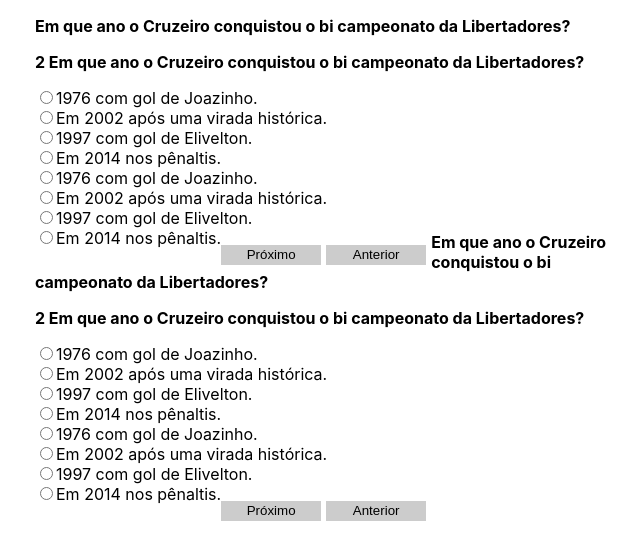
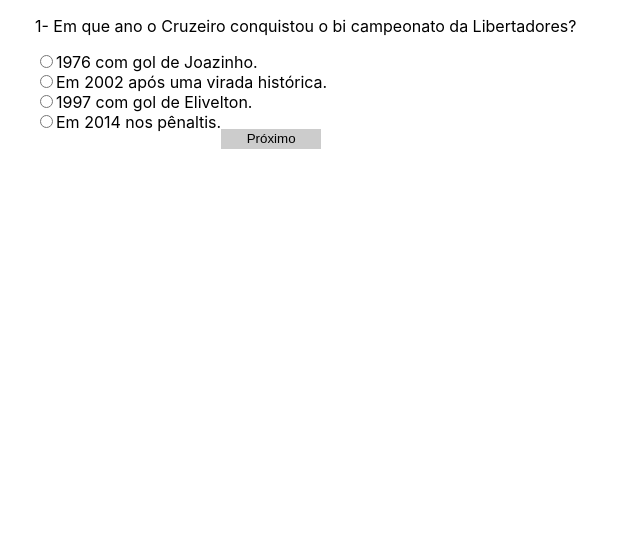
Before and after one commit to afraniocosta/react, a React (Create React App) app: page / in a window 1280 px wide. Shown: the top 560 px of the page, without its empty margins (305-945 px from the left). Built offline with nearby package versions, Linux system fonts and the light colour scheme.

Commit message:
criação do quiz, componente container e children

```diff
--- a/src/Quiz.js
+++ /dev/null
@@ -1,64 +0,0 @@
-import React from 'react'
-import './css/quiz.css'
-import data from './quiz.json'
-
-function Quiz(){
-
-  // const [nameValue, setNameValue] = useState('');
-  // const [ageValue, setAgeValue] = useState('');
-
-  // function handleChange(evt) {
-  //     setNameValue(evt.target.nameValue)
-  // }
-
-  return(
-    <>
-      <div className='container'>
-        <div className='content'>
-          {
-            data.map((item, index) => (
-              <p><strong>{ item.answer}</strong></p>
-            ))
-          }
-          {
-            data.map((item, index) => (
-              <>
-                <label><input type='radio' name="libertadores" value={ item.children.one}></input>{ item.children.one}<br/></label>
-                <label><input type='radio' name="libertadores" value={ item.children.two}></input>{ item.children.two}</label>
-                <label><input type='radio' name="libertadores" value={ item.children.trhee}></input>{ item.children.trhee}</label>
-                <label><input type='radio' name="libertadores" value={ item.children.four}></input>{ item.children.four}</label>
-              </>
-            ))
-          }
-          <div className='mt-15'>
-            <button className='button'>Próximo</button>
-            <button className='button'>Anterior</button>
-          </div>
-        </div>
-        <div className='content'>
-          {
-            data.map((item, index) => (
-              <p><strong>{ item.answer}</strong></p>
-            ))
-          }
-          {
-            data.map((item, index) => (
-              <>
-                <label><input type='radio' name="libertadores" value={ item.children.one}></input>{ item.children.one}<br/></label>
-                <label><input type='radio' name="libertadores" value={ item.children.two}></input>{ item.children.two}</label>
-                <label><input type='radio' name="libertadores" value={ item.children.trhee}></input>{ item.children.trhee}</label>
-                <label><input type='radio' name="libertadores" value={ item.children.four}></input>{ item.children.four}</label>
-              </>
-            ))
-          }
-          <div className='mt-15'>
-            <button className='button'>Próximo</button>
-            <button className='button'>Anterior</button>
-          </div>
-        </div>
-      </div>
-    </>
-  )
-}
-
-export default (Quiz)
--- /dev/null
+++ b/src/components/Quiz/Quiz.js
@@ -0,0 +1,29 @@
+import React, { useState } from 'react'
+import './css/quiz.css'
+import StepsHandler from './StepsHandler.js'
+
+function Quiz(){
+  const [currentStep, setCurrentStep] = useState(0)
+  function handleNextStep () {
+    setCurrentStep(currentStep + 1)
+  }
+  function handlePreviousStep () {
+    setCurrentStep(currentStep - 1)
+  }
+
+  return(
+    <>
+      <div className='container'>
+        <div className='content'>
+          <StepsHandler currentStep={currentStep} setCurrentStep={setCurrentStep}/>
+          <div className='mt-15'>
+            {currentStep != 0 ? <button className='button'  onClick={handlePreviousStep}>Anterior</button>: ''}
+            {currentStep != 2 ? <button className='button' onClick={handleNextStep}>Próximo</button> : ''}
+          </div>
+        </div>
+      </div>
+    </>
+  )
+}
+
+export default (Quiz)
--- /dev/null
+++ b/src/components/Quiz/StepsHandler.js
@@ -0,0 +1,34 @@
+import React from 'react'
+//import Quiz from './Quiz.js'
+
+function StepsHandler ({currentStep}) {
+  let content = ''
+  switch (currentStep) {
+    case 0:
+      content =
+        <>
+          <p>1- Em que ano o Cruzeiro conquistou o bi campeonato da Libertadores?</p>
+          <label><input type='radio' name='libertadores' value='libertadores'></input>1976 com gol de Joazinho.</label>
+          <label><input type='radio' name='libertadores' value='libertadores'></input>Em 2002 após uma virada histórica.</label>
+          <label><input type='radio' name='libertadores' value='libertadores'></input>1997 com gol de Elivelton.</label>
+          <label><input type='radio' name='libertadores' value='libertadores'></input>Em 2014 nos pênaltis.</label>
+        </>
+      break
+    case 1:
+      content =
+        <>
+          <p>1- Em 2011 o Cruzeiro goleou o Atlético na última rodada do brasileiro. Qual foi o placar?</p>
+          <label><input type='radio' name='libertadores' value='s'></input>4 x 0</label>
+          <label><input type='radio' name='libertadores' value='s'></input>5 x 1</label>
+          <label><input type='radio' name='libertadores' value='s'></input>3 x 0</label>
+          <label><input type='radio' name='libertadores' value='s'></input>6 x 1</label>
+        </>
+      break
+    case 2:
+      content =
+      <p>Terceira pergunta</p>
+  }
+    return content
+}
+
+export default (StepsHandler)
--- a/src/quiz.json
+++ b/src/components/Quiz/quiz.json
@@ -8,15 +8,5 @@
       "trhee": "1997 com gol de Elivelton.",
       "four": "Em 2014 nos pênaltis."
       }
-  },
-  {
-    "answer": "2 Em que ano o Cruzeiro conquistou o bi campeonato da Libertadores?",
-    "children":
-      {
-      "one": "1976 com gol de Joazinho.",
-      "two": "Em 2002 após uma virada histórica.",
-      "trhee": "1997 com gol de Elivelton.",
-      "four": "Em 2014 nos pênaltis."
-      }
   }
 ]
--- a/src/index.js
+++ b/src/index.js
@@ -1,7 +1,7 @@
 import React from 'react';
 import ReactDOM from 'react-dom';
 import './index.css';
-import Quiz from './Quiz';
+import Quiz from './components/Quiz/Quiz';
 import * as serviceWorker from './serviceWorker';
 
 ReactDOM.render(<Quiz />, document.getElementById('root'));
```
Also changed, not shown: src/components/Quiz/css/quiz.css (renamed from src/css/quiz.css), src/components/Quiz/index.js (added).
